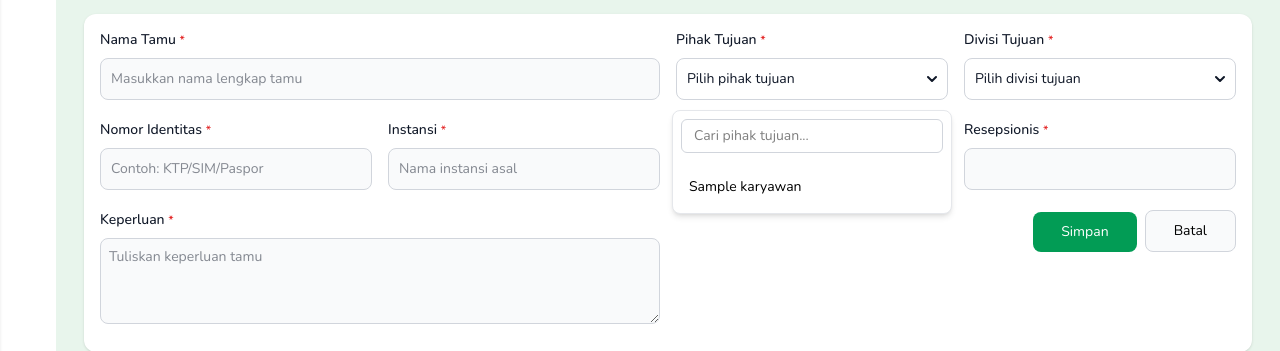
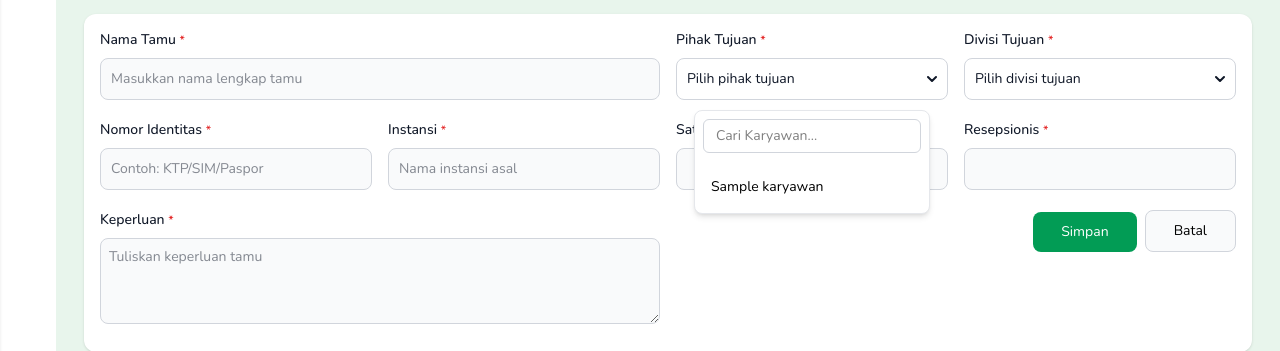
Before and after one commit to elianalitani/mepro-visit, a Laravel app: template resources/views/formKunjungan.blade.php in a window 1280 px wide, after a click on "Pilih pihak tujuan". Shown: the part 150-501 px from the top of the page. Run offline with Laravel 12, Linux system fonts and the light colour scheme; the template is opened without the code that fills it: most values are stand-ins (such as "Sample title", 1, 10 or a date in 2020); data that the repository does not hold is empty; style sheets or scripts are compiled from the project's sources; some libraries are stand-ins or nearby versions.

Commit message:
search dropdown kunjungan

```diff
--- a/resources/views/formKunjungan.blade.php
+++ b/resources/views/formKunjungan.blade.php
@@ -124,20 +124,18 @@
 
                             <!--begin::Dropdown menu -->
                             <div id="dropdownTujuan"
-                                class="z-10 hidden w-70 bg-white border border-gray-200 rounded-lg shadow-md">
+                                class="z-10 hidden w-59 bg-white border border-gray-200 rounded-lg shadow-md">
 
                                 <!-- Search input -->
                                <div class="p-2">
-                                    <input type="text" id="dropdownSearch" placeholder="Cari pihak tujuan..."
+                                        <input type="text" id="searchKaryawan" placeholder="Cari Karyawan..."
                                             class="w-full px-3 py-1.5 text-sm border border-gray-300 rounded-md focus:outline-none focus:ring-1 focus:ring-green-500"/>
                                 </div>
-
-                                <!-- List items -->
-                                <ul class="max-h-60 overflow-y-auto py-2 text-sm">
-                                    @foreach ($karyawan as $k)
-                                    <li>
+                                    <ul id="dropdownList" class="py-2 text-sm max-h-60 overflow-y-auto" aria-labelledby="dropdownDefaultButton">
+                                        @foreach($karyawan as $k)
+                                        <li class="karyawan-item">
                                             <a href="#"
-                                        class="block px-4 py-2 hover:bg-[#eefbe8] cursor-pointer"
+                                            class="block px-4 py-2 hover:bg-[#eefbe8]"
                                             onclick="event.preventDefault(); pilihKaryawan('{{ $k->nip }}', '{{ $k->nama }}', '{{ $k->id_divisi }}')">
                                                 {{ $k->nama ?? '-' }}
                                             </a>
@@ -295,6 +293,16 @@
             document.getElementById('id_divisi').value = id;
             document.getElementById('selectedDivisi').textContent = nama;
         }
+
+        document.getElementById("searchKaryawan").addEventListener("keyup", function() {
+            let filter = this.value.toLowerCase();
+            let list = document.querySelectorAll("#dropdownList li.karyawan-item");
+
+            list.forEach(item => {
+                let text = item.textContent.toLowerCase();
+                item.style.display = text.includes(filter) ? "" : "none";
+            });
+        });
     </script>
 </body>
 </html>
--- a/routes/web.php
+++ b/routes/web.php
@@ -80,6 +80,7 @@ Route::get('/kunjungan/{id_kunjungan}/edit', [KunjunganController::class, 'editK
 Route::put('/kunjungan/{id_kunjungan}', [KunjunganController::class, 'updateKunjungan'])->name('kunjungan.update');
 
 Route::patch('/kunjungan/{id_kunjungan}/batal', [KunjunganController::class, 'batalKunjungan'])->name('kunjungan.batal');
+Route::get('/search-karyawan', [KunjunganController::class, 'searchKaryawan']);
 
 /* Route untuk akun */
 Route::get('/akun/load', [AkunController::class, 'loadAkunTable'])->name('akun.load');
```
Also changed, not shown: app/Http/Controllers/KunjunganController.php (+7 -0 lines). Lines whose indentation alone changed are shown as unchanged.
